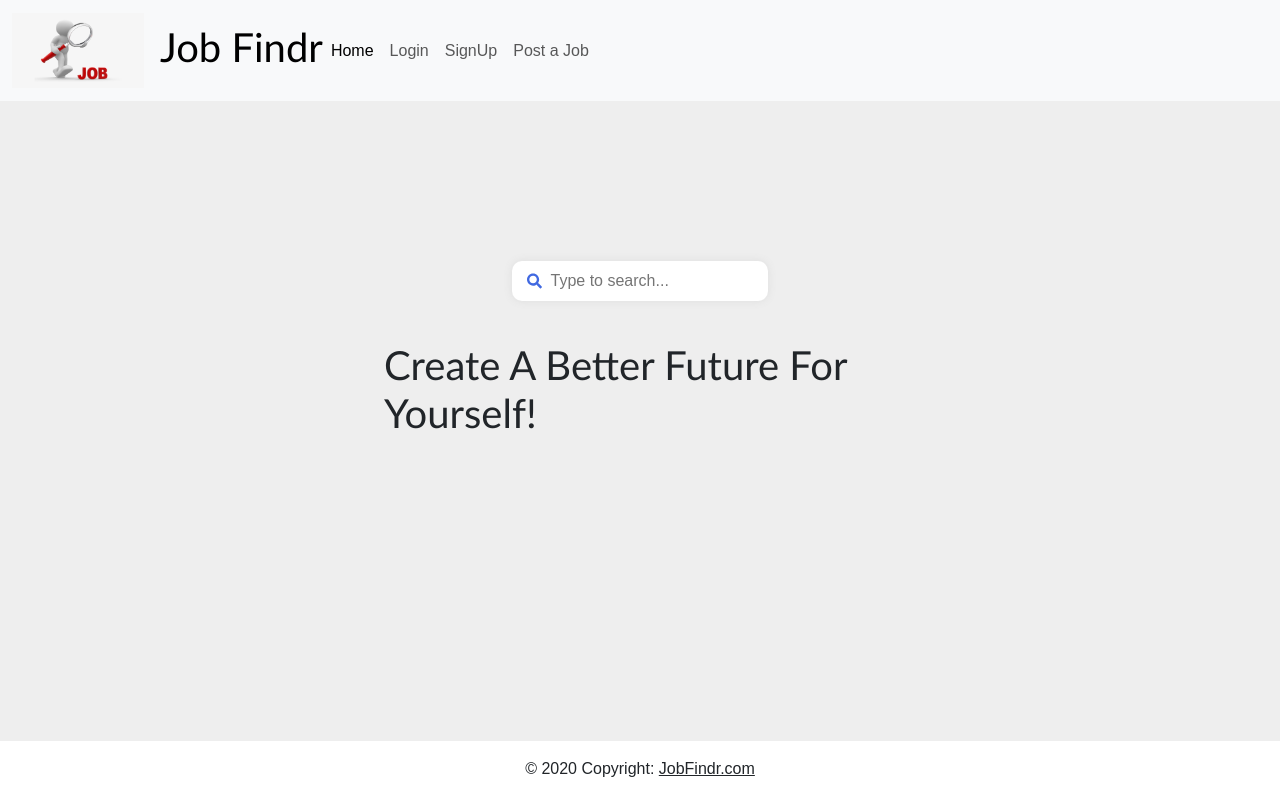
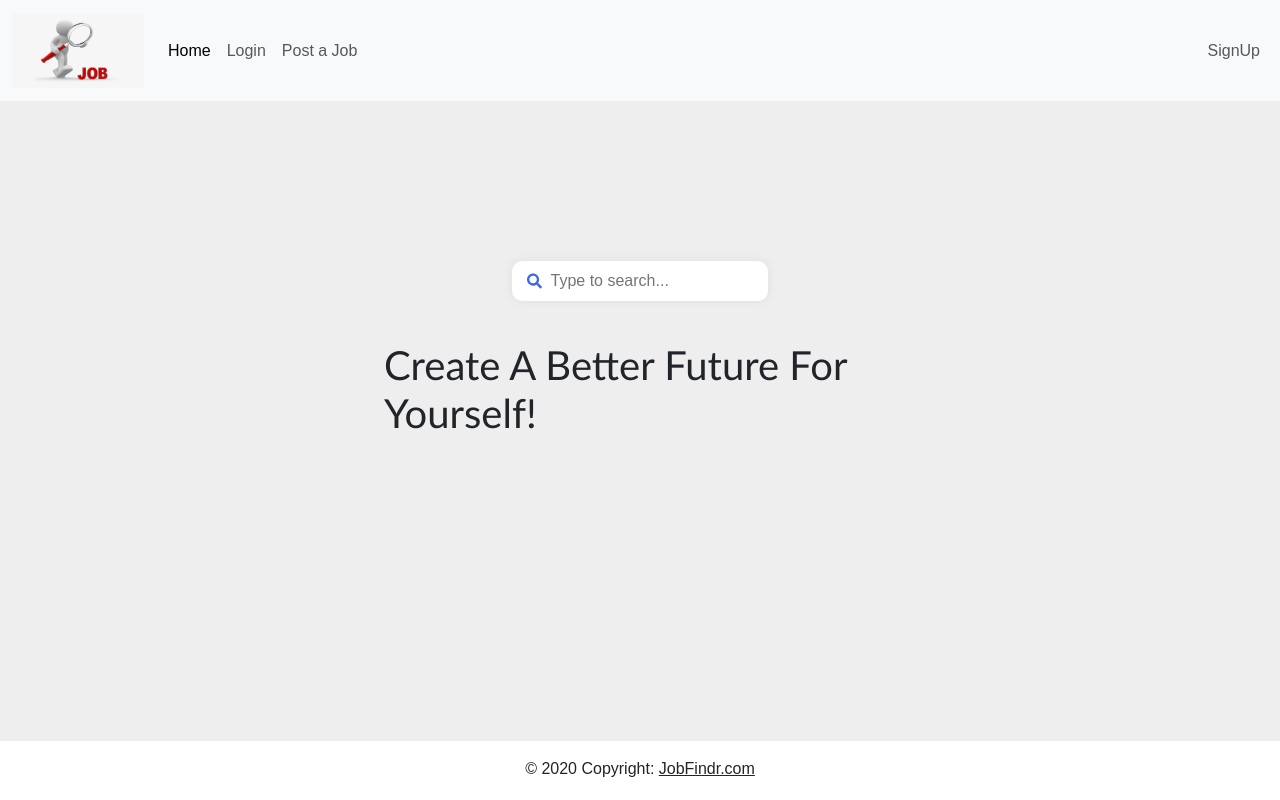
Before and after one commit to JOB-FINDR/job-findr-frontend, a React (Vite) app: page / in a window 1280 px wide. Built offline with nearby package versions, Linux system fonts and the light colour scheme.

Commit message:
changed the location of logout button

```diff
--- a/src/components/Navbar.jsx
+++ b/src/components/Navbar.jsx
@@ -1,11 +1,9 @@
 import { Link } from "react-router-dom";
 import logo from "../images/logo1.png";
-import {useContext } from "react";
+import { useContext } from "react";
 import { AuthContext } from "../context/auth.context";
-
 function Navbar() {
   const { isLoggedIn, user, logOutUser } = useContext(AuthContext);
-
   return (
     <nav className="navbar navbar-expand-lg bg-body-tertiary">
       <div className="container-fluid">
@@ -24,28 +22,12 @@
           <span className="navbar-toggler-icon"></span>
         </button>
         <div className="collapse navbar-collapse" id="navbarSupportedContent">
-          <Link to="/" style={{ textDecoration: "none", color: "black" }}>
-            <h1>Job Findr</h1>
-          </Link>
-
-          <ul className="navbar-nav ml-auto mb-2 mb-lg-0">
+          <ul className="navbar-nav">
             <li className="nav-item">
               <Link className="nav-link active" to="/">
                 Home
               </Link>
             </li>
-            {isLoggedIn && (
-              <>
-              <li className="nav-item">
-                <Link className="nav-link" to="/jobs">
-                  Jobs
-                </Link>
-
-              </li>
-
-              </>
-
-            )}
             {!isLoggedIn && (
               <>
                 <li className="nav-item">
@@ -53,34 +35,47 @@
                     Login
                   </Link>
                 </li>
-                <li className="nav-item ">
+              </>
+            )}
+            {isLoggedIn && (
+              <li className="nav-item">
+                <Link className="nav-link" to="/jobs">
+                  Jobs
+                </Link>
+              </li>
+            )}
+            <li className="nav-item">
+              <Link className="nav-link" to="/create">
+                Post a Job
+              </Link>
+            </li>
+          </ul>
+          <ul className="navbar-nav ms-auto mb-2 mb-lg-0">
+            {isLoggedIn && (
+              <>
+                <li className="nav-item">
+                  <span className="nav-link">Hi, {user.name}</span>
+                </li>
+                <li className="nav-item ms-2">
+                  <button
+                    className="btn btn-link nav-link"
+                    onClick={logOutUser}
+                  >
+                    Logout
+                  </button>
+                </li>
+              </>
+            )}
+            {!isLoggedIn && (
+              <>
+                <li className="nav-item">
                   <Link className="nav-link" to="/signup">
                     SignUp
                   </Link>
                 </li>
               </>
             )}
-
-            <li className="nav-item">
-              <Link className="nav-link" to="/create">
-                Post a Job
-              </Link>
-            </li>
-
-            {isLoggedIn && (
-              <>
-              <li className="nav-item">
-                  <span className="nav-link">Hi, {user.name}</span>
-                </li>
-                <li className="nav-item ms-2">
-                  <button className="btn btn-link nav-link" onClick={logOutUser}>
-                    Logout
-                  </button>
-                </li>
-              </>
-            )}
           </ul>
-
         </div>
       </div>
     </nav>
```
